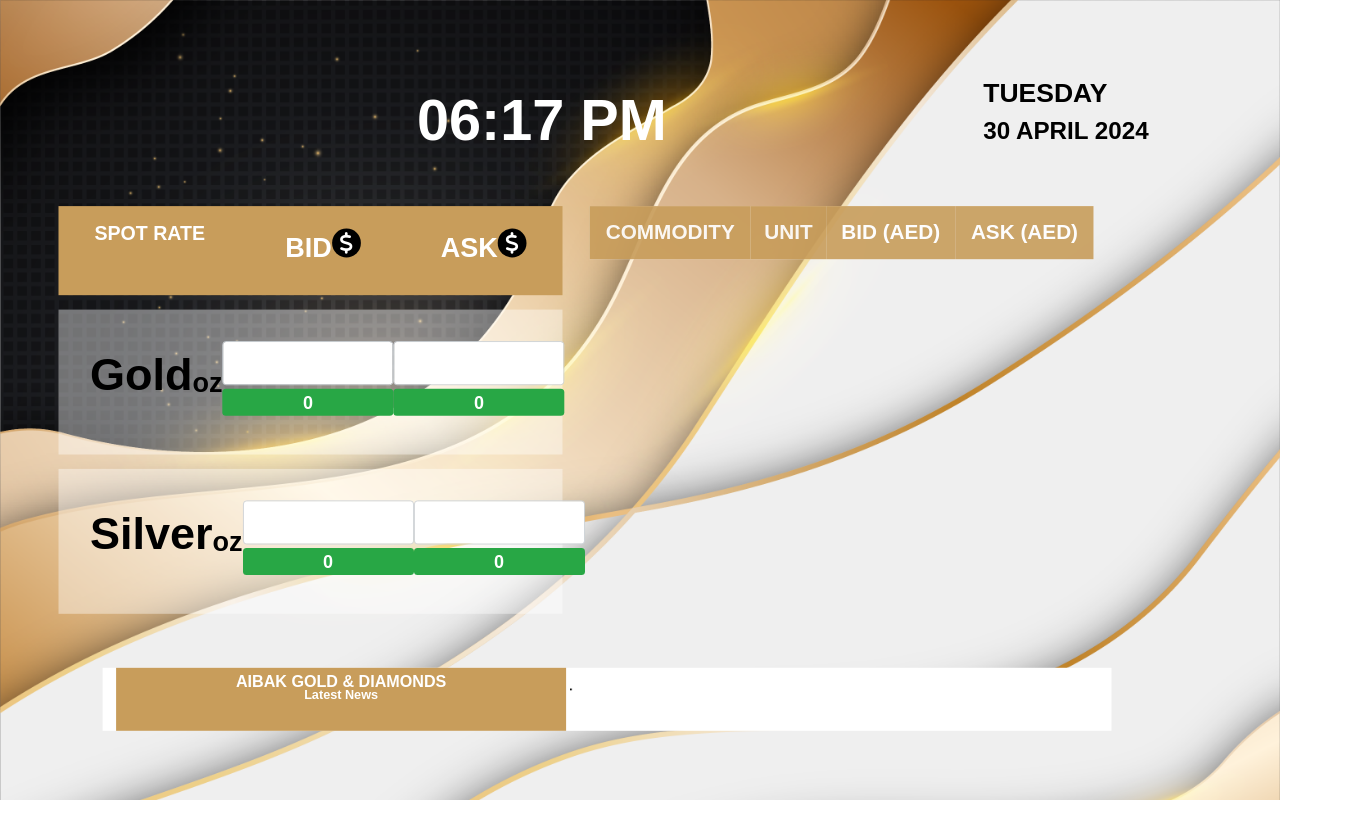
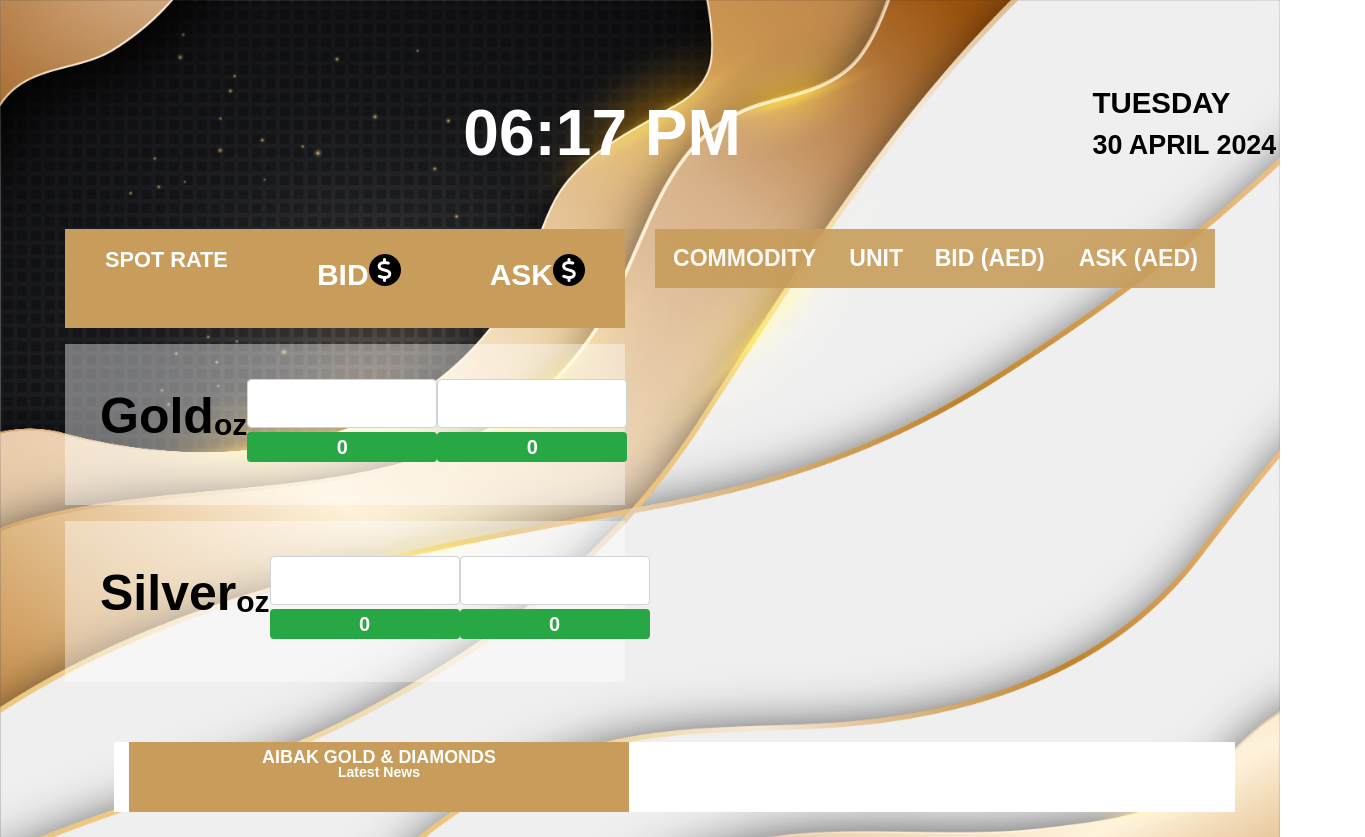
Before and after one commit to AurifyAE/aibak-tv-view, a website with bundled scripts: page index.html in a window 1280 px wide. Shown: the whole page, 1365 px wide, since content can reach past the window. Before the commit the page ends 800 px from the top, so only its background shows below. Built offline with nearby package versions, Linux system fonts and the light colour scheme; no server answers; a script that the page names is missing; files whose address does not match are found by name.

Commit message:
Update index.html

```diff
--- a/index.html
+++ b/index.html
@@ -19,7 +19,7 @@
     @import url('https://fonts.googleapis.com/css2?family=Poppins:wght@100;200;300;400;500;600;700;800;900&display=swap');
 
     body {
-      transform: scale(0.9);
+      transform: scale(1);
       transform-origin: top left;
       justify-content: space-around;
       margin: 0;
```
